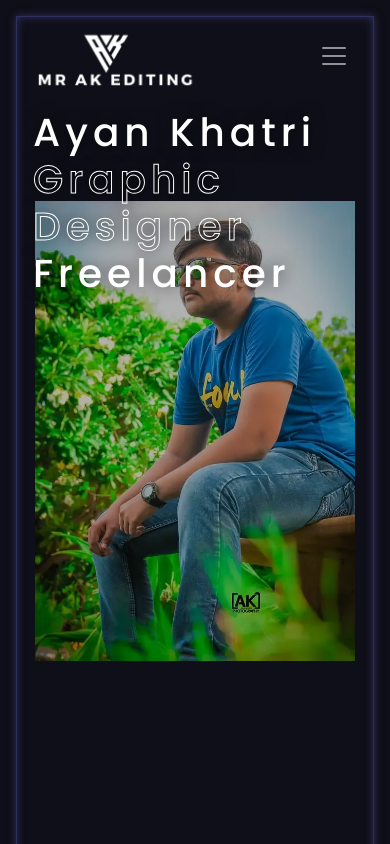
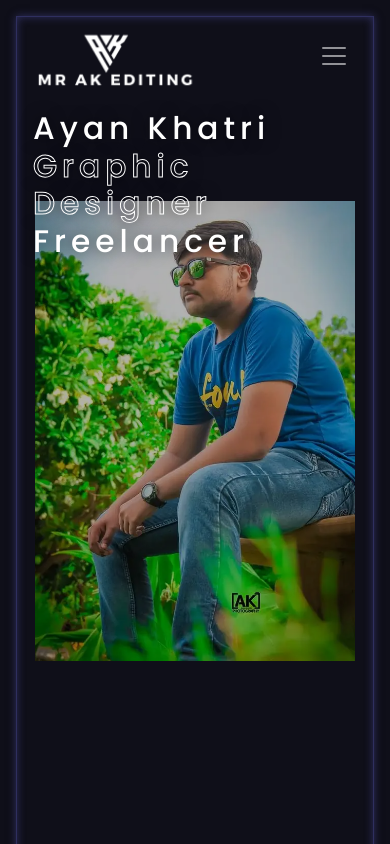
Before and after one commit to mr-saad/mrakediting, a React (Create React App) app: page / in a window 390 px wide. Shown: the top 844 px of the page. Built offline with nearby package versions, Linux system fonts and the light colour scheme; no server answers; the HTML template or start-up script is replaced by a standard one; a web font is replaced by a local one.

Commit message:
Update index.css

```diff
--- a/src/index.css
+++ b/src/index.css
@@ -244,7 +244,7 @@ footer p {
 
   .header h1 {
     top: 1rem;
-    font-size: 10vw;
+    font-size: 8vw;
     left: 1rem;
   }
 
```
